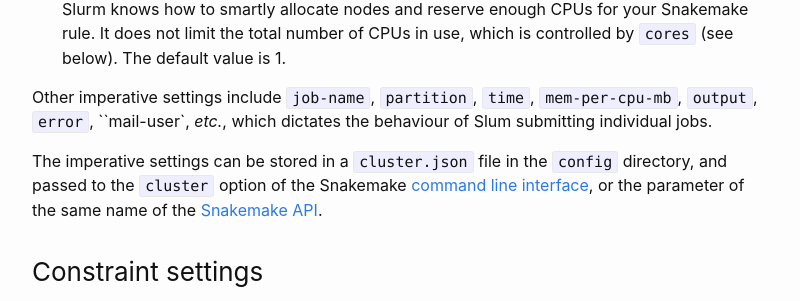
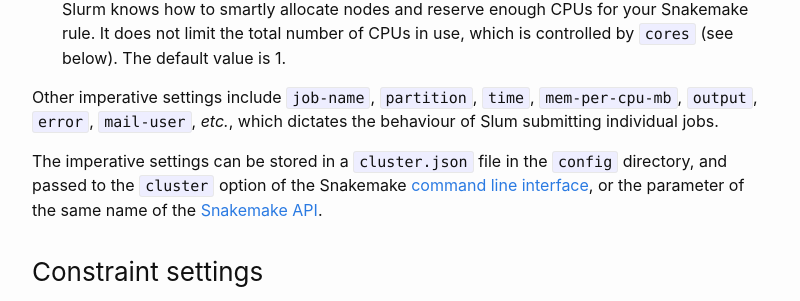
Before and after one commit to Accio/accio.github.io, a Jekyll site: the page built from _posts/2020-06-16-Snakemake-with-slurm.md, in a window 1280 px wide and 900 px high, scrolled down 2804 px. Shown: the part 149-450 px from the top of the window, without its empty margins (238-1038 px from the left). Built offline with Jekyll 4.4.1, drawn with Linux system fonts in a browser that asks for light colours; comment, search, counter and statistics services are not loaded.

Commit message:
close command

```diff
--- a/_posts/2020-06-16-Snakemake-with-slurm.md
+++ b/_posts/2020-06-16-Snakemake-with-slurm.md
@@ -128,7 +128,7 @@ Commonly used imperative settings include:
    is 1.
 
 Other imperative settings include `job-name`, `partition`, `time`,
-`mem-per-cpu-mb`, `output`, `error`, ``mail-user`, *etc.*, which dictates the
+`mem-per-cpu-mb`, `output`, `error`, `mail-user`, *etc.*, which dictates the
 behaviour of Slum submitting individual jobs.
 
 The imperative settings can be stored in a `cluster.json` file in the `config`
```
